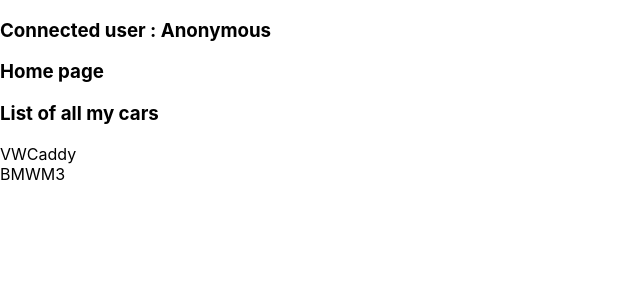
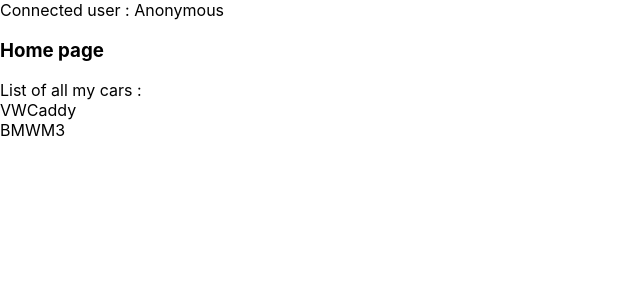
Before and after one commit to rakotomamymy/formationReactHooks, a React (Create React App) app: page /Home in a window 1280 px wide. Shown: the top 300 px of the page, without its empty margins (0-640 px from the left). Built offline with nearby package versions, Linux system fonts and the light colour scheme; the HTML template or start-up script is replaced by a standard one.

Commit message:
Move each component inside there own folders

```diff
--- a/src/App.js
+++ b/src/App.js
@@ -1,7 +1,7 @@
 import React, {useState, useEffect} from 'react';
 import './App.css';
-import Login from './Login';
-import Home from './Home';
+import Login from './Login/Login';
+import Home from './Home/Home';
 import { BrowserRouter as Router, Route } from 'react-router-dom';
 
 function App() {
@@ -21,7 +21,7 @@
   return (
     <div className="container">
       <Router>
-      <h3 className="mb-3">Connected user : {login}</h3>
+      <span className="mb-3">Connected user : {login}</span>
         <Route exact path="/">
           <Login onLogginSuccess={userLogged}/>
         </Route>
--- a/src/Cars.jsx
+++ b/src/Cars/Cars.jsx
@@ -1,5 +1,5 @@
 import React from 'react';
-import Car from './Car';
+import Car from '../Car/Car';
 
 export default function Cars() {
 
@@ -7,7 +7,7 @@
 
     return (
         <div>
-            <h3>List of all my cars</h3>
+            <span>List of all my cars :</span>
             <div className="m-2">
             {
                 cars.map(car => <Car key={car.id} brand={car.brand} model={car.model}/>)
--- a/src/Home.jsx
+++ b/src/Home/Home.jsx
@@ -1,5 +1,5 @@
 import React from 'react';
-import Cars from './Cars';
+import Cars from '../Cars/Cars';
 
 export default function Home() {
     return (
```
Also changed, not shown: src/Car/Car.jsx (renamed from src/Car.jsx), src/Login/Login.jsx (renamed from src/Login.jsx).
